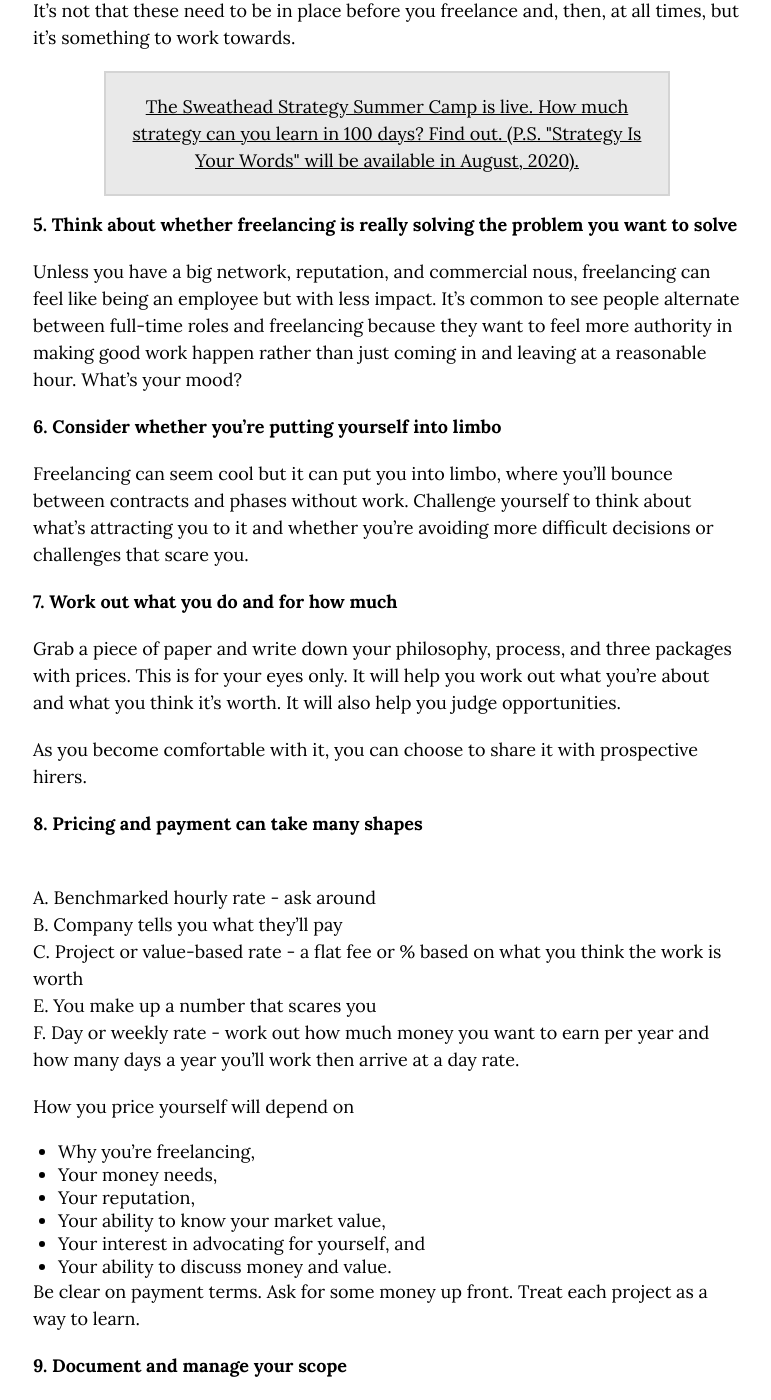
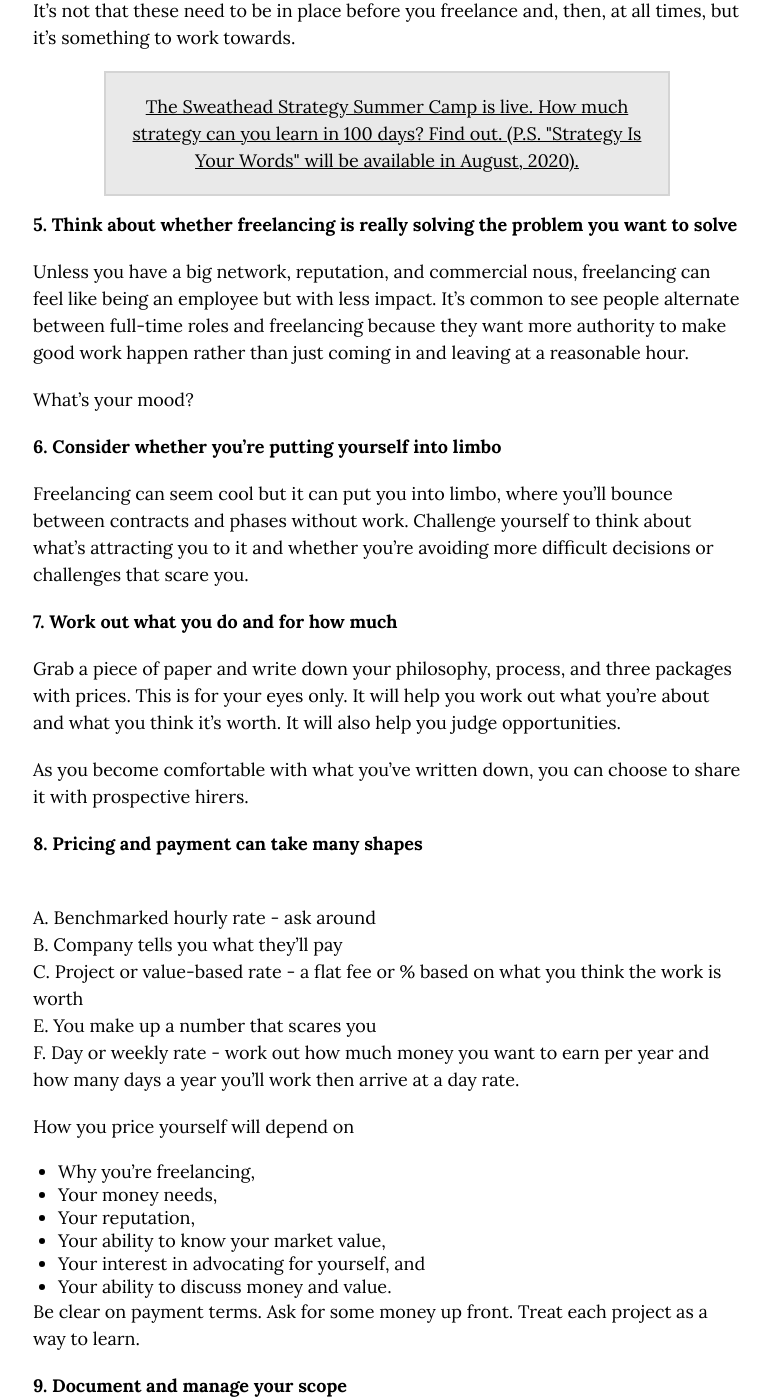
Before and after one commit to markhpollard/markhpollard.github.io, a Jekyll site: the page built from _posts/2020-07-24-freelancing-for-the-first-time-a-short-guide-for-strategists.markdown, in a window 1280 px wide and 1400 px high, scrolled down 1595 px. Shown: the whole window, without its empty margins (253-1024 px from the left). Built offline with Jekyll 4.4.1, drawn with Linux system fonts in a browser that asks for light colours; nearby versions of some CDN libraries; some of the changed text lies outside the part shown.

Commit message:
Updated Freelancing For The First Time A Short Guide For Strategists

```diff
--- a/_posts/2020-07-24-freelancing-for-the-first-time-a-short-guide-for-strategists.markdown
+++ b/_posts/2020-07-24-freelancing-for-the-first-time-a-short-guide-for-strategists.markdown
@@ -57,7 +57,9 @@ It’s not that these need to be in place before you freelance and, then, at all
 
 **5. Think about whether freelancing is really solving the problem you want to solve**
 
-Unless you have a big network, reputation, and commercial nous, freelancing can feel like being an employee but with less impact. It’s common to see people alternate between full-time roles and freelancing because they want to feel more authority in making good work happen rather than just coming in and leaving at a reasonable hour. What’s your mood?
+Unless you have a big network, reputation, and commercial nous, freelancing can feel like being an employee but with less impact. It’s common to see people alternate between full-time roles and freelancing because they want more authority to make good work happen rather than just coming in and leaving at a reasonable hour.
+
+What’s your mood?
 
 **6. Consider whether you’re putting yourself into limbo**
 
@@ -67,13 +69,13 @@ Freelancing can seem cool but it can put you into limbo, where you’ll bounce b
 
 Grab a piece of paper and write down your philosophy, process, and three packages with prices. This is for your eyes only. It will help you work out what you’re about and what you think it’s worth. It will also help you judge opportunities.
 
-As you become comfortable with it, you can choose to share it with prospective hirers.
+As you become comfortable with what you've written down, you can choose to share it with prospective hirers.
 
 **8. Pricing and payment can take many shapes**
 
 <br>A. Benchmarked hourly rate - ask around
 <br>B. Company tells you what they’ll pay
-<br> C. Project or value-based rate - a flat fee or % based on what you think the work is worth
+<br>C. Project or value-based rate - a flat fee or % based on what you think the work is worth
 <br>E. You make up a number that scares you
 <br>F. Day or weekly rate - work out how much money you want to earn per year and how many days a year you’ll work then arrive at a day rate.
 
@@ -111,7 +113,7 @@ A company is a useful legal and tax instrument. It can also help you look bigger
 
 Selling strategy can take time. Chances are someone will know you or they’ll have heard of you over the years. They’ll keep an eye on you. Then an opportunity will arise and it might take weeks to months to go from the initial contact to meetings and scopes.
 
-If you have a presence and reputation,two things can happen:
+If you have a presence and reputation, two things can happen:
 <br>A. You’ll attract people who want what you do and how you do it
 <br>B. You’ll attract people who’ll take care
 of you within their systems
```
Also changed, not shown: other parts of _posts/2020-07-24-freelancing-for-the-first-time-a-short-guide-for-strategists.markdown (+1 -1 lines).
